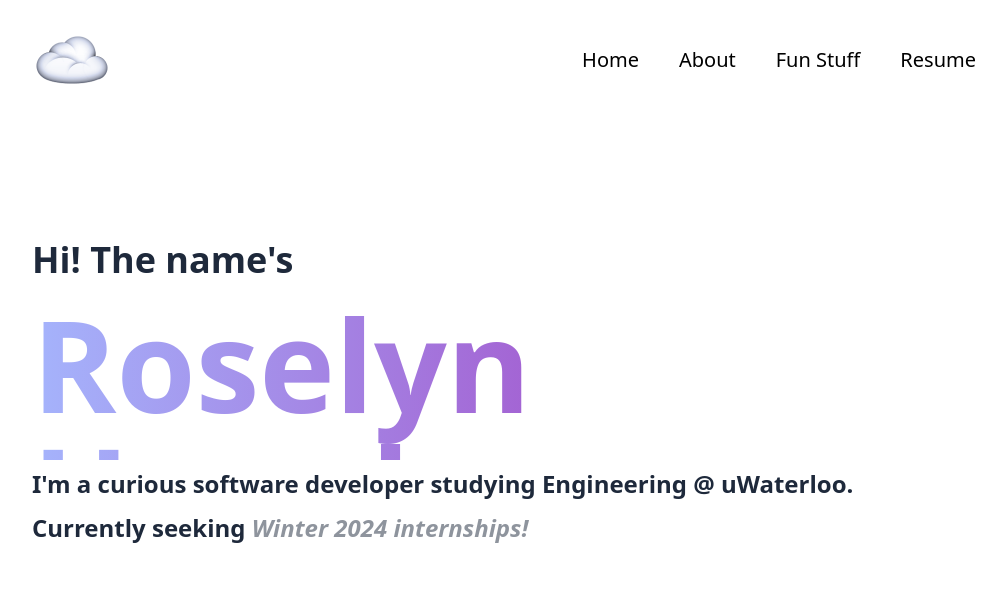
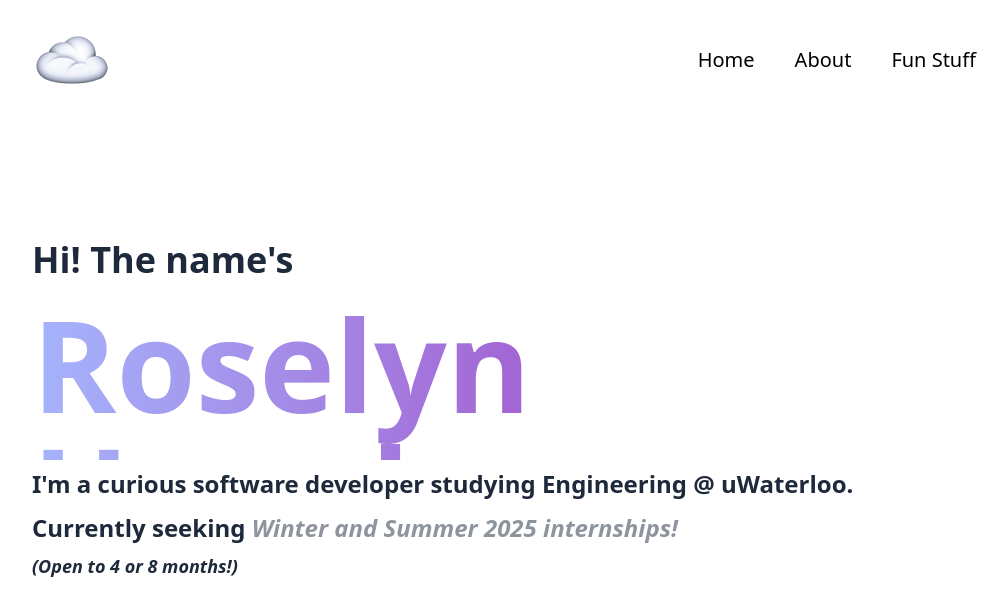
Before and after one commit to roselynh100/personal-website, a Vue app: page / in a window 1280 px wide. Shown: the top 616 px of the page, without its empty margins (136-1143 px from the left). Built offline with nearby package versions, Linux system fonts and the light colour scheme.

Commit message:
No more resume + update internship terms

```diff
--- a/src/components/NavBar.vue
+++ b/src/components/NavBar.vue
@@ -14,12 +14,12 @@
 				>
 					{{ route.name }}
 				</router-link>
-				<button
+				<!-- <button
 					@click="openResume"
 					class="hover:underline decoration-wavy decoration-indigo-300 decoration-2 ml-10"
 				>
 					Resume
-				</button>
+				</button> -->
 			</div>
 		</div>
 	</nav>
--- a/src/components/Opening.vue
+++ b/src/components/Opening.vue
@@ -9,12 +9,15 @@
 		<p class="text-xl md:text-2xl font-semibold mb-3">
 			I'm a curious software developer studying Engineering @ uWaterloo.
 		</p>
-		<p class="text-xl md:text-2xl font-semibold">
+		<p class="text-xl md:text-2xl font-semibold mb-2">
 			Currently seeking
 			<span
 				class="italic animate-pulse hover:underline hover:decoration-wavy hover:decoration-indigo-300 hover:animate-none"
-				>Winter 2024 internships!</span
+				data-tooltip-target="tooltip-default"
 			>
+				Winter and Summer 2025 internships!
+			</span>
 		</p>
+		<p class="text-lg font-semibold italic">(Open to 4 or 8 months!)</p>
 	</div>
 </template>
```
